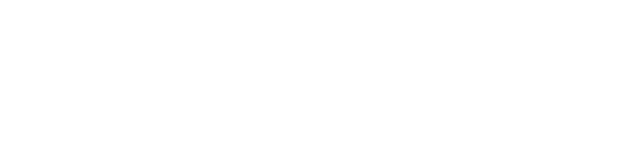
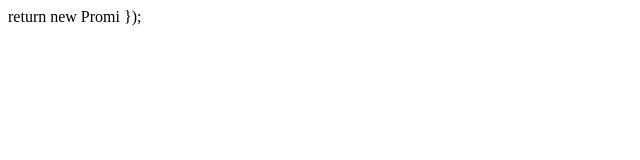
Before and after one commit to Amazil/project, a plain HTML site: page index.html in a window 1280 px wide. Shown: the whole page, without its empty margins (0-640 px from the left). Drawn offline with Linux system fonts and the light colour scheme.

Commit message:
второй комит

```diff
--- a/index.html
+++ b/index.html
@@ -7,6 +7,11 @@
     <title>Document</title>
 </head>
 <body>
+    <div>
+        return new Promi
+
+        });
+    </div>
 
 </body>
 </html>
```
